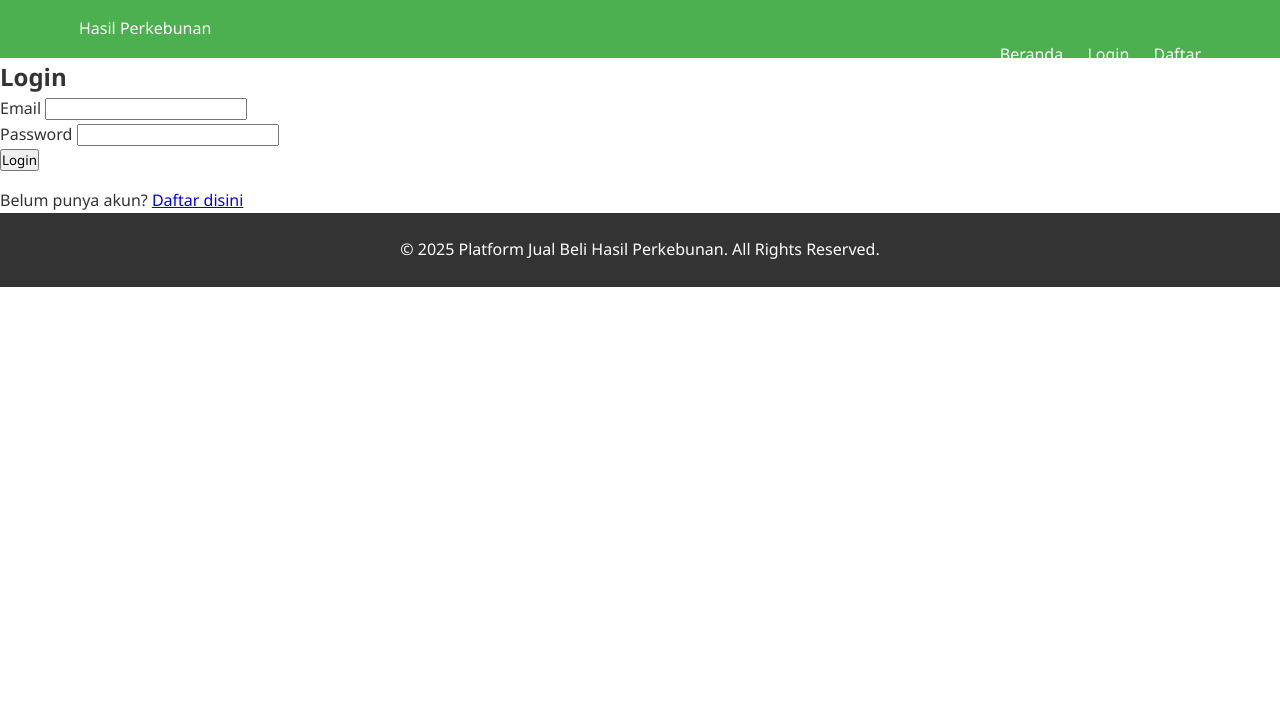
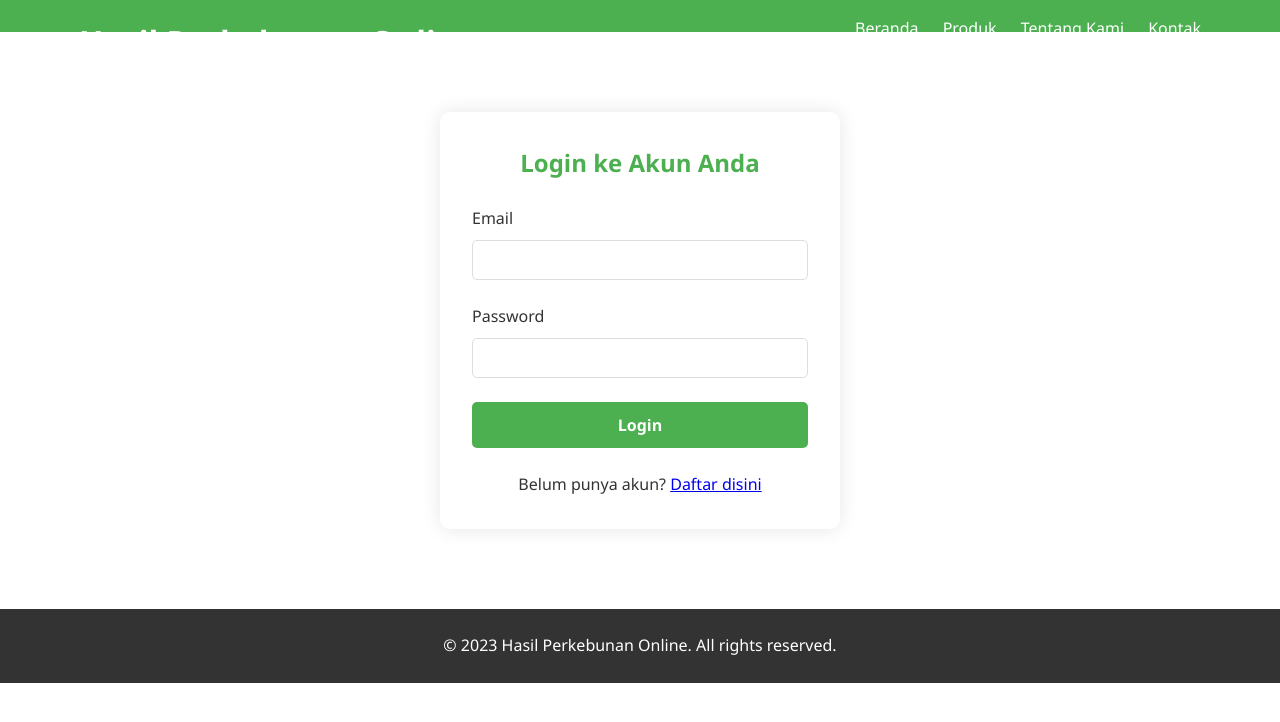
Before and after one commit to Syawal1997/perkebunan, a PHP site: page /login.php in a window 1280 px wide. Shown: the top 722 px of the page. Run offline with PHP 8.4, Linux system fonts and the light colour scheme.

Commit message:
Update login.php

```diff
--- a/login.php
+++ b/login.php
@@ -1,35 +1,29 @@
 <?php
 session_start();
-include 'database/config.php';
+require_once 'database/config.php';
+
+if (isset($_SESSION['user'])) {
+    header("Location: dashboard/" . $_SESSION['role'] . ".php");
+    exit();
+}
 
 if ($_SERVER['REQUEST_METHOD'] == 'POST') {
     $email = $_POST['email'];
     $password = $_POST['password'];
 
-    $query = "SELECT * FROM users WHERE email = ?";
-    $stmt = $conn->prepare($query);
-    $stmt->bind_param("s", $email);
-    $stmt->execute();
-    $result = $stmt->get_result();
+    $stmt = $pdo->prepare("SELECT * FROM users WHERE email = ?");
+    $stmt->execute([$email]);
+    $user = $stmt->fetch();
 
-    if ($result->num_rows == 1) {
-        $user = $result->fetch_assoc();
-        if (password_verify($password, $user['password'])) {
-            $_SESSION['user_id'] = $user['id'];
-            $_SESSION['role'] = $user['role'];
-            $_SESSION['nama'] = $user['nama'];
+    if ($user && password_verify($password, $user['password'])) {
+        $_SESSION['user'] = $user['id'];
+        $_SESSION['role'] = $user['role'];
+        $_SESSION['nama'] = $user['nama'];
 
-            if ($user['role'] == 'penjual') {
-                header("Location: dashboard/penjual.php");
-            } else {
-                header("Location: dashboard/pembeli.php");
-            }
-            exit();
-        } else {
-            $error = "Password salah";
-        }
+        header("Location: dashboard/" . $user['role'] . ".php");
+        exit();
     } else {
-        $error = "Email tidak ditemukan";
+        $error = "Email atau password salah!";
     }
 }
 ?>
@@ -41,17 +35,85 @@
     <meta name="viewport" content="width=device-width, initial-scale=1.0">
     <title>Login - Hasil Perkebunan</title>
     <link rel="stylesheet" href="style.css">
+    <style>
+        .login-container {
+            max-width: 400px;
+            margin: 5rem auto;
+            padding: 2rem;
+            background: white;
+            border-radius: 10px;
+            box-shadow: 0 0 20px rgba(0,0,0,0.1);
+        }
+
+        .login-container h2 {
+            text-align: center;
+            margin-bottom: 1.5rem;
+            color: #4CAF50;
+        }
+
+        .form-group {
+            margin-bottom: 1.5rem;
+        }
+
+        .form-group label {
+            display: block;
+            margin-bottom: 0.5rem;
+            font-weight: 500;
+        }
+
+        .form-group input {
+            width: 100%;
+            padding: 10px;
+            border: 1px solid #ddd;
+            border-radius: 5px;
+        }
+
+        .btn-login {
+            width: 100%;
+            padding: 12px;
+            background-color: #4CAF50;
+            color: white;
+            border: none;
+            border-radius: 5px;
+            font-size: 1rem;
+            cursor: pointer;
+        }
+
+        .register-link {
+            text-align: center;
+            margin-top: 1.5rem;
+        }
+
+        .error {
+            color: red;
+            margin-bottom: 1rem;
+            text-align: center;
+        }
+    </style>
 </head>
 <body>
-    <?php include 'includes/header.php'; ?>
+    <header>
+        <div class="container">
+            <h1>Hasil Perkebunan Online</h1>
+            <nav>
+                <ul>
+                    <li><a href="index.html">Beranda</a></li>
+                    <li><a href="index.html#produk">Produk</a></li>
+                    <li><a href="index.html#tentang">Tentang Kami</a></li>
+                    <li><a href="index.html#kontak">Kontak</a></li>
+                </ul>
+            </nav>
+        </div>
+    </header>
 
-    <div class="form-container">
-        <h2>Login</h2>
+    <div class="login-container">
+        <h2>Login ke Akun Anda</h2>
+
         <?php if (isset($error)): ?>
-            <div class="alert" style="color: red; margin-bottom: 15px;"><?php echo $error; ?></div>
+            <div class="error"><?php echo $error; ?></div>
         <?php endif; ?>
 
-        <form action="login.php" method="POST">
+        <form method="POST" action="">
             <div class="form-group">
                 <label for="email">Email</label>
                 <input type="email" id="email" name="email" required>
@@ -62,12 +124,18 @@
                 <input type="password" id="password" name="password" required>
             </div>
 
-            <button type="submit" class="btn">Login</button>
+            <button type="submit" class="btn-login">Login</button>
         </form>
 
-        <p style="margin-top: 15px;">Belum punya akun? <a href="register.php">Daftar disini</a></p>
+        <div class="register-link">
+            Belum punya akun? <a href="register.php">Daftar disini</a>
+        </div>
     </div>
 
-    <?php include 'includes/footer.php'; ?>
+    <footer>
+        <div class="container">
+            <p>&copy; 2023 Hasil Perkebunan Online. All rights reserved.</p>
+        </div>
+    </footer>
 </body>
 </html>
```
